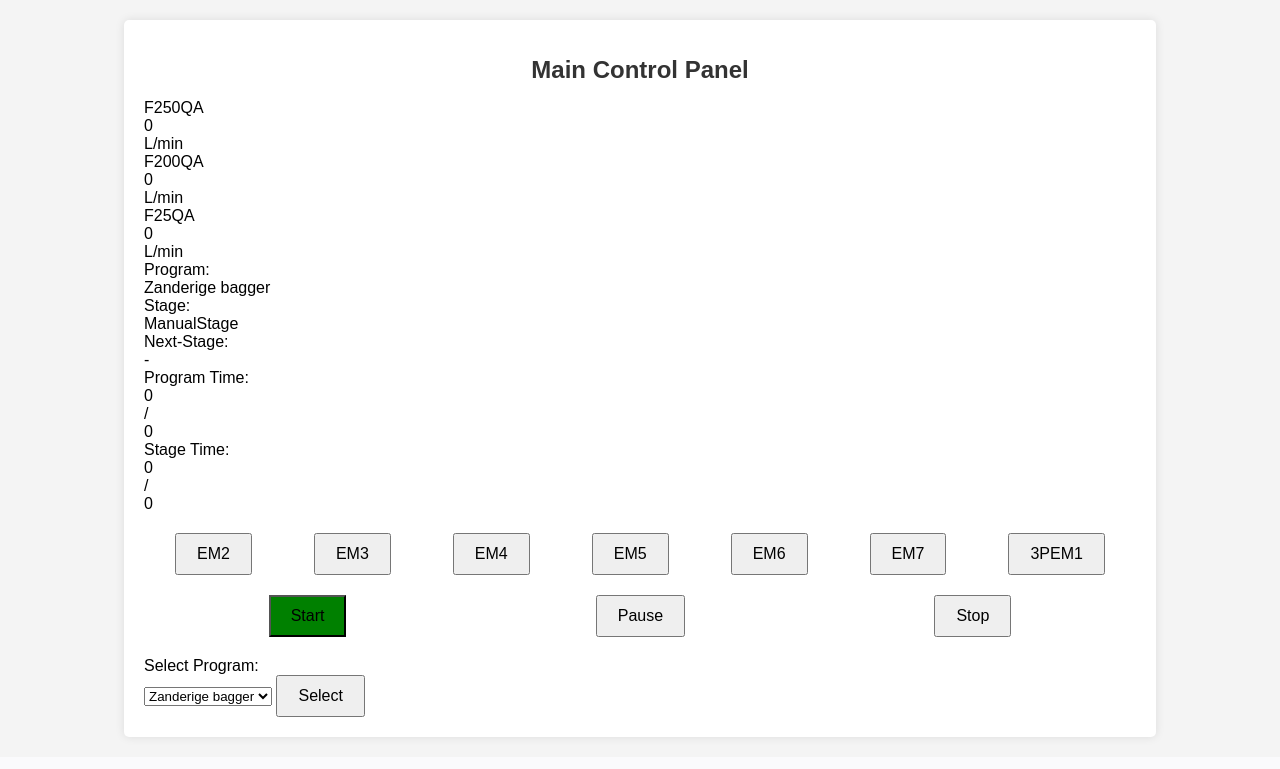
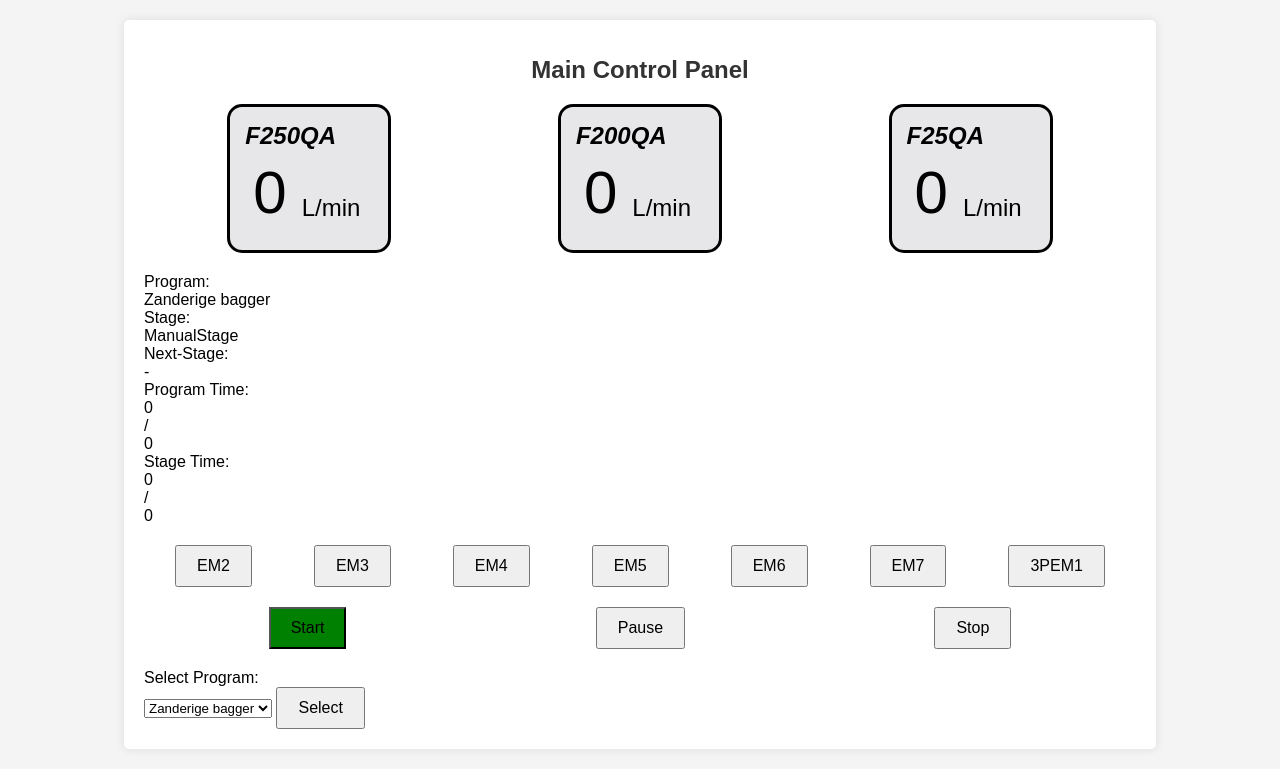
Before and after one commit to YLaret/BlauweBagger, a Flask app: page / in a window 1280 px wide. Shown: the part 112-881 px from the top of the page. Before the commit the page ends 853 px from the top, so only its background shows below. Run offline with Flask 3, Linux system fonts and the light colour scheme; data comes from the database, SQL or seed files in the repository.

Commit message:
meter styling

```diff
--- a/server/static/styles.css
+++ b/server/static/styles.css
@@ -154,3 +154,36 @@ nav a:hover {
 .stop-active {
     background: red;
 }
+
+/* METERS */
+.meters-container {
+    display: flex;
+    justify-content: space-around;
+    margin: 20px 0;
+}
+.meter-item-container {
+    padding:15px;
+    background-color:#E7E7E9;
+    border-radius:15px;
+    border-style:solid;
+    font-size:1.5em;
+    font-style:italic;
+    font-weight:bold;
+}
+.meter-value-container {
+    display:flex;
+    justify-content: space-around;
+    font-style:normal;
+    padding:3px;
+    font-weight:normal
+}
+.meters {
+    font-size:2.5em;
+    padding:5px;
+}
+.meter-unit {
+    margin-top:auto;
+    padding:10px
+}
+
+/* PROGRAM INFO */
```
